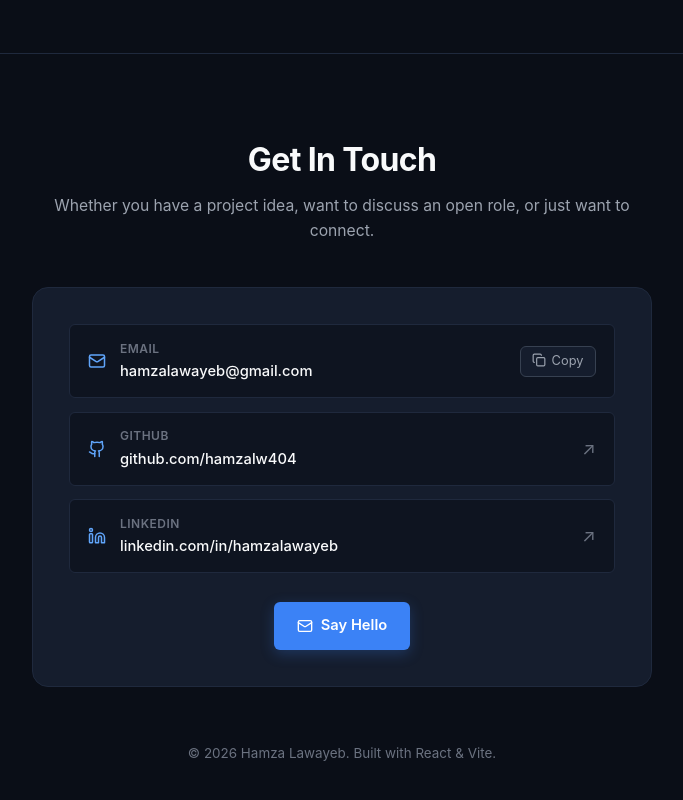
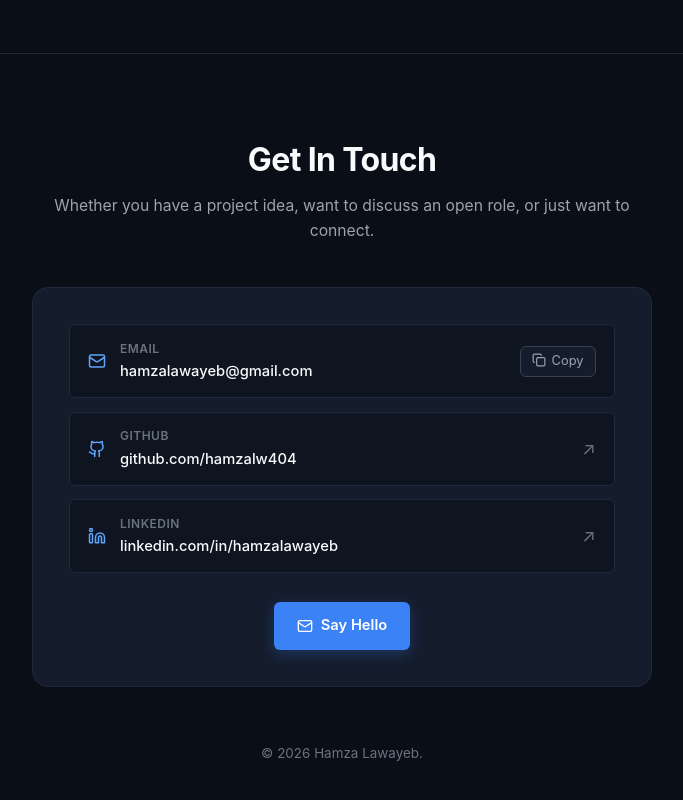
Before and after one commit to hamzalw404/portfolio, a React (Vite) app: page / in a window 1280 px wide. Shown: the part 3107-3907 px from the top of the page, without its empty margins (298-981 px from the left). Built offline with nearby package versions, Linux system fonts and the light colour scheme.

Commit message:
Remove "Built with React & Vite" from footer in Contact component

```diff
--- a/src/components/Contact.jsx
+++ b/src/components/Contact.jsx
@@ -94,7 +94,7 @@ export default function Contact() {
         </div>
 
         <footer className="footer">
-          <p>© {new Date().getFullYear()} Hamza Lawayeb. Built with React & Vite.</p>
+          <p>© {new Date().getFullYear()} Hamza Lawayeb.</p>
         </footer>
       </div>
     </section>
```
